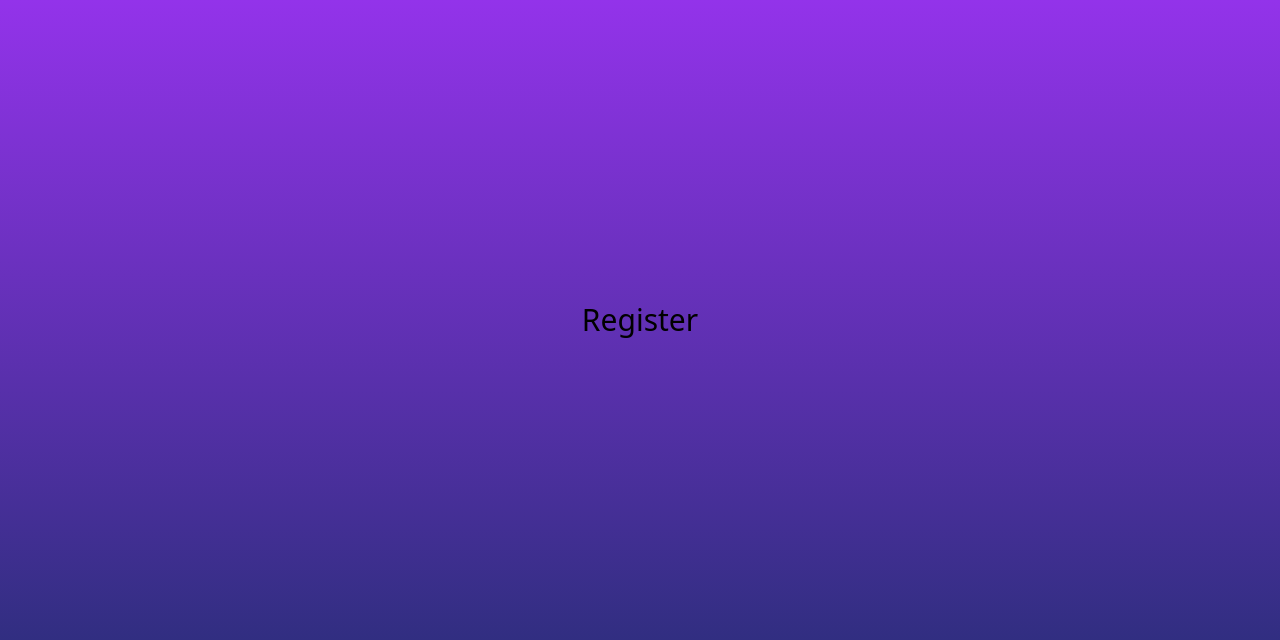
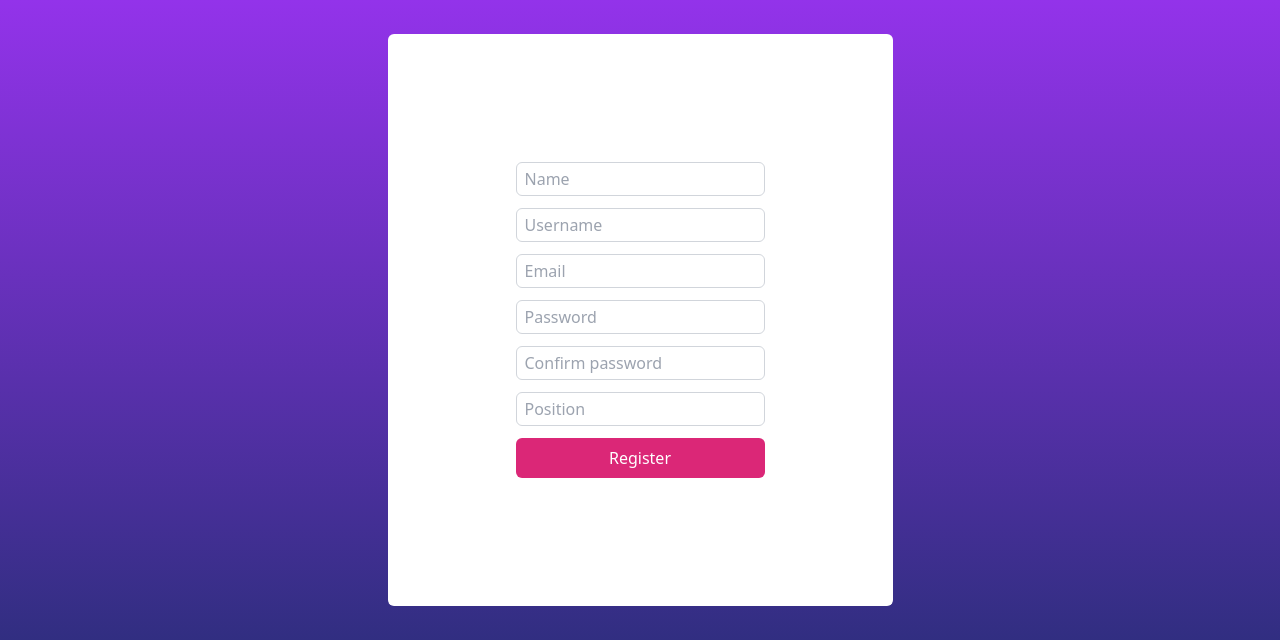
Before and after one commit to Canfry/PManagement, a Flask app: page /register in a window 1280 px wide. Shown: the part 160-800 px from the top of the page. Run offline with Flask 3, Linux system fonts and the light colour scheme; parts of the project's set-up code (start-up, migrations or seed data) failed here and were passed over; some libraries are stand-ins or nearby versions.

Commit message:
finishing login + register functionalities

```diff
--- a/app.py
+++ b/app.py
@@ -9,14 +9,17 @@ from utils import login_required, error
 app = Flask(__name__)
 
 app.config["SESSION_PERMANENT"] = False
+app.config['SESSION_TYPE'] = 'filesystem'
+app.config.from_object(__name__)
+app.secret_key = 'super secret key'
 Session(app)
 
-connection = sqlite3.connect('projects.db')
+connection = sqlite3.connect('projects.db', check_same_thread=False)
 cursor = connection.cursor()
 
-cursor.execute("create TABLE users IF NOT EXISTS (id INTEGER NOT NULL, name TEXT NOT NULL, username TEXT NOT NULL, email TEXT NOT NULL, hash TEXT NOT NULL, position TEXT NOT NULL, team TEXT, PRIMARY KEY (id))")
-cursor.execute("create TABLE teams IF NOT EXISTS (id INTEGER NOT NULL, name TEXT NOT NULL, description TEXT NOT NULL, FOREIGN KEY(user_id) REFERENCES users(id) ON DELETE CASCADE ON UPDATE CASCADE, FOREIGN KEY(project_id) REFERENCES projects(id) ON DELETE CASCADE ON UPDATE CASCADE")
-cursor.execute("create TABLE projects IF NOT EXISTS (id INTEGER NOT NULL, name TEXT NOT NULL, description TEXT NOT NULL, status TEXT NOT NULL, FOREIGN KEY(team_id) REFERENCES teams(id) ON DELETE CASCADE ON UPDATE CASCADE")
+cursor.execute("create TABLE IF NOT EXISTS users (id INTEGER NOT NULL, name TEXT NOT NULL, username TEXT NOT NULL, email TEXT NOT NULL, hash TEXT NOT NULL, position TEXT NOT NULL, team TEXT, PRIMARY KEY (id))")
+cursor.execute("create TABLE IF NOT EXISTS teams (id INTEGER NOT NULL, name TEXT NOT NULL, description TEXT NOT NULL, user_id INTEGER, project_id INTEGER, FOREIGN KEY(user_id) REFERENCES users(id) ON DELETE CASCADE ON UPDATE CASCADE, FOREIGN KEY(project_id) REFERENCES projects(id) ON DELETE CASCADE ON UPDATE CASCADE)")
+cursor.execute("create TABLE IF NOT EXISTS projects (id INTEGER NOT NULL, name TEXT NOT NULL, description TEXT NOT NULL, status TEXT NOT NULL, team_id INTEGER, FOREIGN KEY(team_id) REFERENCES teams(id) ON DELETE CASCADE ON UPDATE CASCADE)")
 
 
 @app.after_request
@@ -31,14 +34,20 @@ def after_request(response):
 @app.route("/")
 @login_required
 def index():
-    # TODO
     return render_template('index.html')
 
 
-@app.route("/login", method=["GET", "POST"])
+@app.route("/logout")
+def logout():
+    session.clear()
+
+    return redirect('/')
+
+
+@app.route("/login", methods=["GET", "POST"])
 def login():
     # Forget any user_id
-    session.clear()
+    # session.clear()
 
     # If method = POST
     if request.method == "POST":
@@ -50,19 +59,26 @@ def login():
         elif not request.form.get("password"):
             return error("must provide password", 403)
 
-        # Query database for username
-        res = cursor.execute("SELECT * FROM users WHERE username = ?", request.form.get("username"))
-        rows = res.fetchall()
-
-        # Ensure username exists and password is correct
-        if len(rows) != 1 or not check_password_hash(rows[0]["hash"], request.form.get("password")):
-            return error("invalid username and/or password", 403)
-
-        # Remember which user has logged in
-        session["user_id"] = rows[0]["id"]
-
-        # Redirect user to home page
-        return redirect("/")
+        # Query database for username and password
+        res = cursor.execute("SELECT username, hash, id FROM users")
+        data = res.fetchall()
+        print(data)
+        for user in range(len(data)):
+            username = data[user][0]
+            # print(data[user][0])
+            # print(data[user][1])
+            # print(data[user][2])
+            if username != request.form.get("username"):
+                return error("invalid username and/or password", 403)
+            elif not check_password_hash(data[user][1], request.form.get("password")):
+                return error("Invalid username and/or password", 403)
+            else:
+                # Remember which user has logged in
+                session["user_id"] = data[user][2]
+                session["user_name"] = username
+                print(session)
+                # Redirect user to home page
+                return redirect("/")
 
         # User reached route via GET (as by clicking a link or via redirect)
     else:
@@ -72,7 +88,7 @@ def login():
 @app.route("/register", methods=["GET", "POST"])
 def register():
     # Clear session
-    session.clear()
+    # session.clear()
 
     # Check if method is post
     if request.method == "POST":
@@ -83,8 +99,9 @@ def register():
         # Check if user exist
         res = cursor.execute('SELECT username FROM users')
         usernames = res.fetchall()
-        for username in usernames:
-            if request.form.get('username') == username["username"]:
+        print(usernames)
+        for username in range(len(usernames)):
+            if request.form.get('username') == usernames[username][0]:
                 return error('User already exists', 403)
 
         # Check if password = confirm password
@@ -97,16 +114,18 @@ def register():
         password = request.form.get("password")
         hash_password = generate_password_hash(password, method='pbkdf2:sha256', salt_length=8)
         position = request.form.get("position")
-        cursor.execute('INSERT INTO users (name, username, email, password, position) VALUES (?, ?, ?, ?, ?)', (name, username, email, hash_password, position))
+        cursor.execute("INSERT INTO users (name, username, email, hash, position) VALUES (?, ?, ?, ?, ?)", (name, username, email, hash_password, position))
         connection.commit()
 
-        # Query database for username
-        rows = cursor.execute("SELECT * FROM users WHERE username = ?", request.form.get("username"))
+        # Query database by username
+        res = cursor.execute("SELECT * FROM users WHERE username = ?", (username,))
+        user = res.fetchall()
+        print(user)
+
         # Remember which user has logged in
-        session["user_id"] = rows[0]["id"]
+        session["user_id"] = user[0]
 
         return redirect('/')
-
     else:
         return render_template('register.html')
 
--- a/templates/login.html
+++ b/templates/login.html
@@ -4,13 +4,10 @@
     <div class="max-w-[95%] m-auto p-32 bg-white rounded-md">
       <form action="/login" method="post" class="w-full">
         <div class="mb-3 w-full">
-          <input type="text" name="name" autocomplete="off" placeholder="Name" id="name" class="py-1 px-2 border border-gray-300 rounded-md"/>
+          <input type="text" name="username" autocomplete="off" placeholder="Username" id="username" class="py-1 px-2 border border-gray-300 rounded-md"/>
         </div>
         <div class="mb-3 w-full">
           <input type="password" name="password" autocomplete="off" placeholder="Password" id="password" class="py-1 px-2 border border-gray-300 rounded-md"/>
-        </div>
-        <div class="mb-3 w-full">
-          <input type="text" name="position" autocomplete="off" placeholder="Position" id="position" class="py-1 px-2 border border-gray-300 rounded-md"/>
         </div>
         <div class="rounded-md bg-pink-600 text-center">
           <button type="submit" class="py-2 px-4 text-white">Login</button>
--- a/templates/register.html
+++ b/templates/register.html
@@ -1,6 +1,30 @@
 {% extends 'layout.html' %}
 {% block main %}
   <div class="flex items-center justify-center h-full">
-    <h1 class="text-3xl">Register</h1>
+    <div class="max-w-[95%] m-auto p-32 bg-white rounded-md">
+      <form action="/register" method="post" class="w-full">
+        <div class="mb-3 w-full">
+          <input type="text" name="name" autocomplete="off" placeholder="Name" id="name" class="py-1 px-2 border border-gray-300 rounded-md"/>
+        </div>
+        <div class="mb-3 w-full">
+          <input type="text" name="username" autocomplete="off" placeholder="Username" id="username" class="py-1 px-2 border border-gray-300 rounded-md"/>
+        </div>
+        <div class="mb-3 w-full">
+          <input type="text" name="email" autocomplete="off" placeholder="Email" id="email" class="py-1 px-2 border border-gray-300 rounded-md"/>
+        </div>
+        <div class="mb-3 w-full">
+          <input type="password" name="password" autocomplete="off" placeholder="Password" id="password" class="py-1 px-2 border border-gray-300 rounded-md"/>
+        </div>
+        <div class="mb-3 w-full">
+          <input type="password" name="confirmation" autocomplete="off" placeholder="Confirm password" id="confirmation" class="py-1 px-2 border border-gray-300 rounded-md"/>
+        </div>
+        <div class="mb-3 w-full">
+          <input type="text" name="position" autocomplete="off" placeholder="Position" id="position" class="py-1 px-2 border border-gray-300 rounded-md"/>
+        </div>
+        <div class="rounded-md bg-pink-600 text-center">
+          <button type="submit" class="py-2 px-4 text-white">Register</button>
+        </div>
+      </form>
+    </div>
   </div>
 {% endblock %}
```
Also changed, not shown: projects.db.
